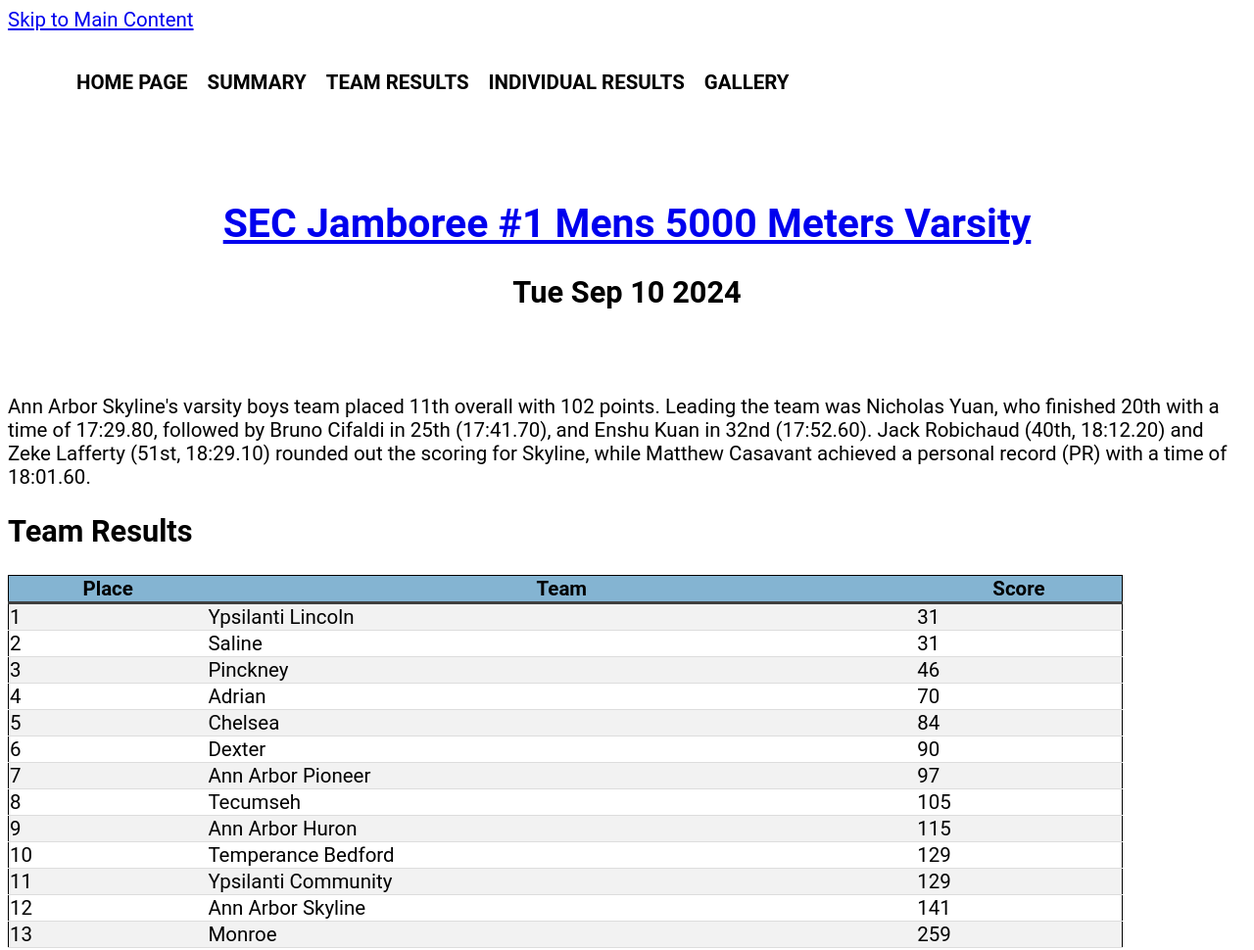
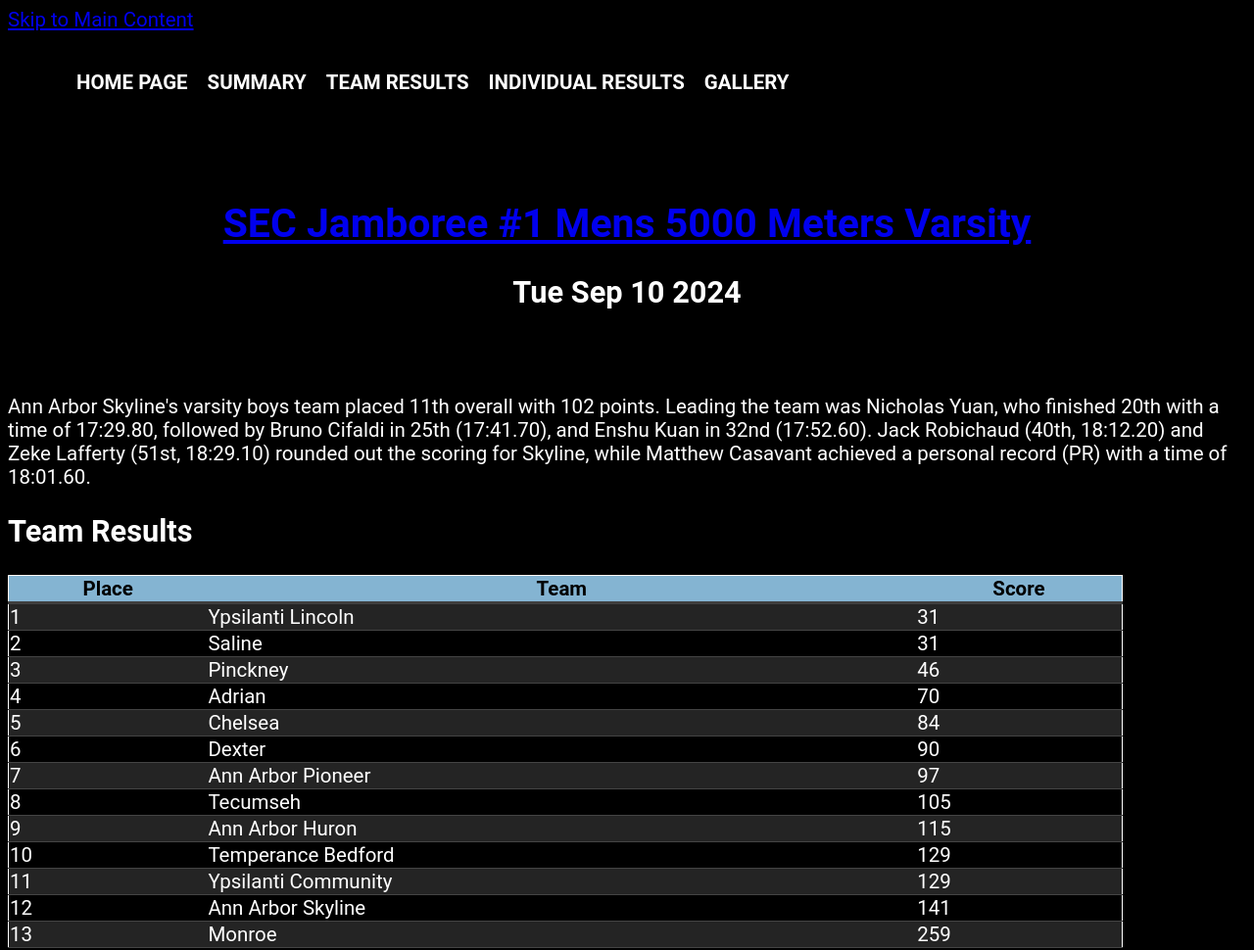
Before and after one commit to eljwu/339-cpd3, a plain HTML site: page meets/SEC_Jamboree_#1_Mens_5000_Meters_Varsity_24.html in a window 1280 px wide. Shown: the top 970 px of the page at 98% size. Drawn offline with Linux system fonts and the dark colour scheme.

Commit message:
Add files via upload

```diff
--- a/meets/css/style.css
+++ b/meets/css/style.css
@@ -182,3 +182,44 @@ footer a:hover {
         box-shadow: none;
     }
 }
+
+@media (prefers-color-scheme: dark) {
+    body {
+        background-color: black;
+        color: white;
+    }
+    nav {
+        background-color: black;
+    }
+    nav ul li a {
+        color: white;
+    }
+    header {
+        background-color: black;
+    }
+    table {
+        background-color: black;
+    }
+    td {
+        border-bottom: 1px solid #444;
+    }
+    tr:hover {
+        background-color: #333;
+    }
+    tr:nth-child(even) {
+        background-color: #242424;
+    }
+    p .athlete{
+        background-color: black;
+    }
+    .athlete {
+        background-color: #333;
+    }
+    .athlete dt {
+        color: white;
+    }
+    footer {
+        background-color: black;
+        color: white;
+    }
+}
```
